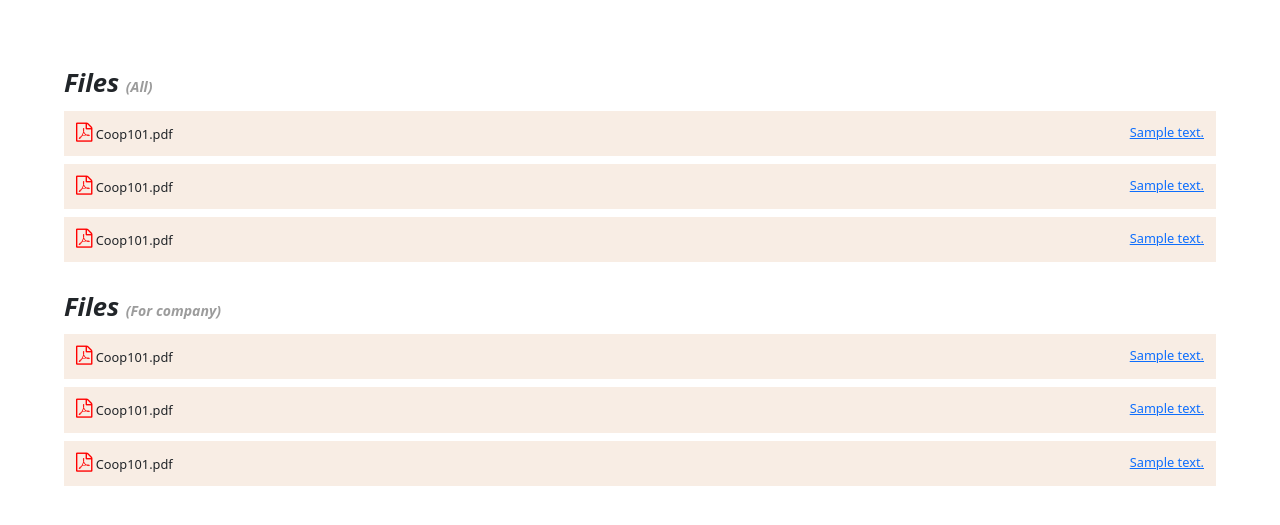
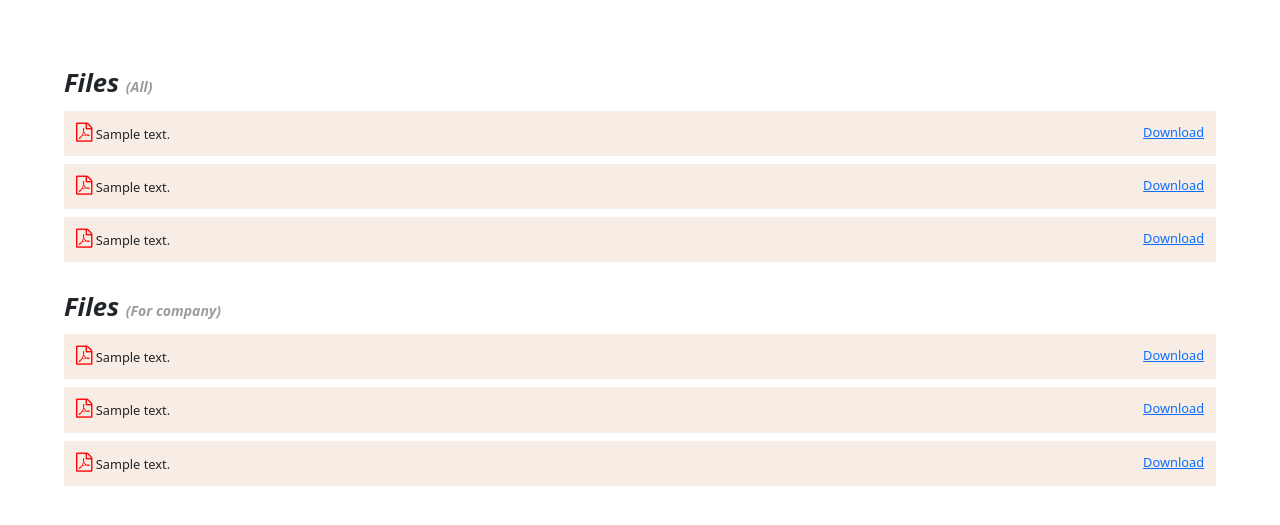
Before and after one commit to RosjanaPK/project_devtool, a Flask app: template Lab_jenkins_dockercompose/web/frontend/templates/document.html in a window 1280 px wide. Shown: the part 93-618 px from the top of the page. Run offline with Flask 3, Linux system fonts and the light colour scheme; the template is opened without the code that fills it: most values are stand-ins (such as "Sample title", 1, 10 or a date in 2020).

Commit message:
update front doc

```diff
--- a/Lab_jenkins_dockercompose/web/frontend/templates/document.html
+++ b/Lab_jenkins_dockercompose/web/frontend/templates/document.html
@@ -109,22 +109,22 @@
         <div class="PDF-file-all-Coop101">
           <div>
             <i class="fa fa-file-pdf-o" style="font-size:1.5vw;color:red"></i>
-            Coop101.pdf
-            <a class="link-download" href="{{ url_for('download_file') }}" download>{{mycontent}}</a>
+            {{mycontent}}
+            <a class="link-download" href="{{ url_for('download_file') }}" download>Download</a>
           </div>
         </div>
         <div class="PDF-file-all-Coop101 mt-2">
           <div>
             <i class="fa fa-file-pdf-o" style="font-size:1.5vw;color:red"></i>
-            Coop101.pdf
-            <a class="link-download" href="{{ url_for('download_file') }}" download>{{mycontent}}</a>
+            {{mycontent}}
+            <a class="link-download" href="{{ url_for('download_file') }}" download>Download</a>
           </div>
         </div>
         <div class="PDF-file-all-Coop101 mt-2">
           <div>
             <i class="fa fa-file-pdf-o" style="font-size:1.5vw;color:red"></i>
-            Coop101.pdf
-            <a class="link-download" href="{{ url_for('download_file') }}" download>{{mycontent}}</a>
+            {{mycontent}}
+            <a class="link-download" href="{{ url_for('download_file') }}" download>Download</a>
           </div>
         </div>
       </div>
@@ -140,22 +140,22 @@
         <div class="PDF-file-all-Coop101">
           <div>
             <i class="fa fa-file-pdf-o" style="font-size:1.5vw;color:red"></i>
-            Coop101.pdf
-            <a class="link-download" href="{{ url_for('download_file') }}" download>{{mycontent}}</a>
+            {{mycontent}}
+            <a class="link-download" href="{{ url_for('download_file') }}" download>Download</a>
           </div>
         </div>
         <div class="PDF-file-all-Coop101 mt-2">
           <div>
             <i class="fa fa-file-pdf-o" style="font-size:1.5vw;color:red"></i>
-            Coop101.pdf
-            <a class="link-download" href="{{ url_for('download_file') }}" download>{{mycontent}}</a>
+            {{mycontent}}
+            <a class="link-download" href="{{ url_for('download_file') }}" download>Download</a>
           </div>
         </div>
         <div class="PDF-file-all-Coop101 mt-2">
           <div>
             <i class="fa fa-file-pdf-o" style="font-size:1.5vw;color:red"></i>
-            Coop101.pdf
-            <a class="link-download" href="{{ url_for('download_file') }}" download>{{mycontent}}</a>
+            {{mycontent}}
+            <a class="link-download" href="{{ url_for('download_file') }}" download>Download</a>
           </div>
         </div>
       </div>
```
